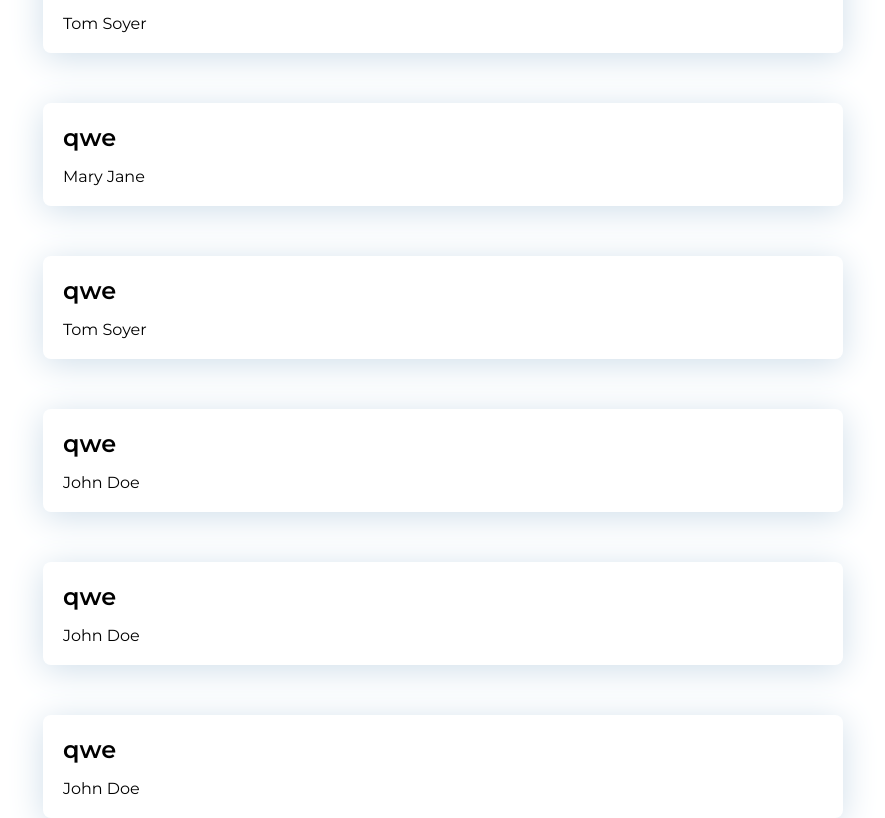
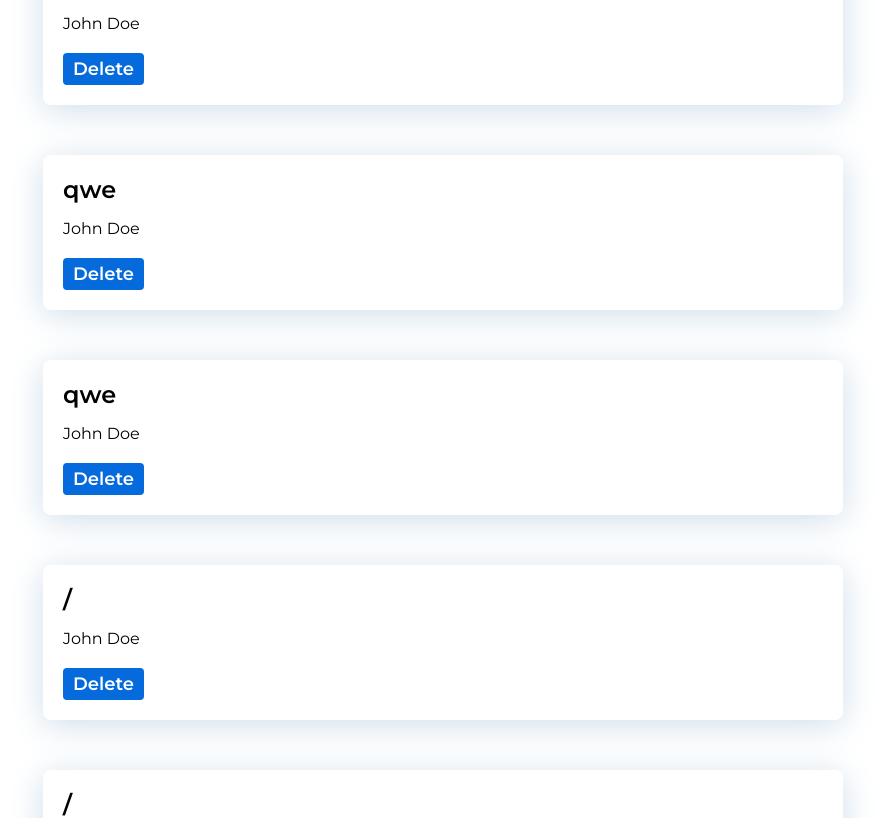
Before and after one commit to anmeshkov/react-blog, a React (Create React App) app: page / in a window 1280 px wide. Shown: the part 200-1018 px from the top of the page, without its empty margins (197-1082 px from the left). Built offline with nearby package versions, Linux system fonts and the light colour scheme; data requests are answered from the project's data file.

Commit message:
feat: удаление поста

```diff
--- a/data/data.json
+++ b/data/data.json
@@ -1,37 +1,7 @@
 {
   "posts": [
     {
-      "title": "Third Post",
-      "body": "Lorem ipsum dolor sit amet consectetur adipisicing elit. Rem fuga nisi cum earum odio assumenda provident laborum quisquam ipsum, eaque accusantium maiores incidunt atque porro dicta dolores ad soluta modi?",
-      "author": "Tom Soyer",
-      "id": "3"
-    },
-    {
-      "id": "ee86",
-      "title": "qwe",
-      "body": "we",
-      "author": "Mary Jane"
-    },
-    {
-      "id": "7249",
-      "title": "qwe",
-      "body": "we",
-      "author": "Tom Soyer"
-    },
-    {
-      "id": "bc1d",
-      "title": "qwe",
-      "body": "we",
-      "author": "John Doe"
-    },
-    {
       "id": "978c",
-      "title": "qwe",
-      "body": "we",
-      "author": "John Doe"
-    },
-    {
-      "id": "0850",
       "title": "qwe",
       "body": "we",
       "author": "John Doe"
@@ -95,36 +65,6 @@
       "title": "we",
       "body": "we",
       "author": "John Doe"
-    },
-    {
-      "id": "37d8",
-      "title": "we",
-      "body": "we",
-      "author": "John Doe"
-    },
-    {
-      "id": "c11d",
-      "title": "we",
-      "body": "we",
-      "author": "John Doe"
-    },
-    {
-      "id": "7d75",
-      "title": "we",
-      "body": "we",
-      "author": "John Doe"
-    },
-    {
-      "id": "ef6b",
-      "title": "we",
-      "body": "we",
-      "author": "Mary Jane"
-    },
-    {
-      "id": "f8c0",
-      "title": "er",
-      "body": "er",
-      "author": "Mary Jane"
     }
   ]
 }
--- a/src/BlogList.js
+++ b/src/BlogList.js
@@ -1,6 +1,7 @@
 import { Link } from "react-router-dom";
+import deletePost from "./deletePost";
 
-const BlogList = ({ posts }) => {
+const BlogList = ({ posts, setUpdateFlag, updateFlag }) => {
   return (
     <div className="blog">
       {posts.map((post) => (
@@ -10,7 +11,14 @@ const BlogList = ({ posts }) => {
             <p>{post.author}</p>
           </Link>
 
-          {/* <button className='btn-delete'>Delete</button> */}
+          <button
+            onClick={() => {
+              deletePost(post.id, setUpdateFlag(!updateFlag));
+            }}
+            className="btn-delete"
+          >
+            Delete
+          </button>
         </div>
       ))}
     </div>
--- a/src/Home.js
+++ b/src/Home.js
@@ -5,12 +5,13 @@ import useFetch from './useFetch'
 const Home = () => {
 
     const {data, isLoading, error} = useFetch('http://localhost:8000/posts');
+    const [updateFlag, setUpdateFlag] = useState(false)
 
 	return (
 		<div className='home'>
             { error && <div>{error}</div>}
             { isLoading && <h3>Loading...</h3>}
-            { data && <BlogList posts={data} /> }
+            { data && <BlogList updateFlag={updateFlag} setUpdateFlag={setUpdateFlag} posts={data} /> }
 		</div>
 	);
 };
--- /dev/null
+++ b/src/deletePost.js
@@ -0,0 +1,10 @@
+const deletePost = (id, callback) => {
+  fetch("http://localhost:8000/posts/" + id, {
+    method: "DELETE",
+  }).then(() => {
+    console.log("Post Deleted!");
+    if (typeof callback === "function") callback();
+  });
+};
+
+export default deletePost;
```
